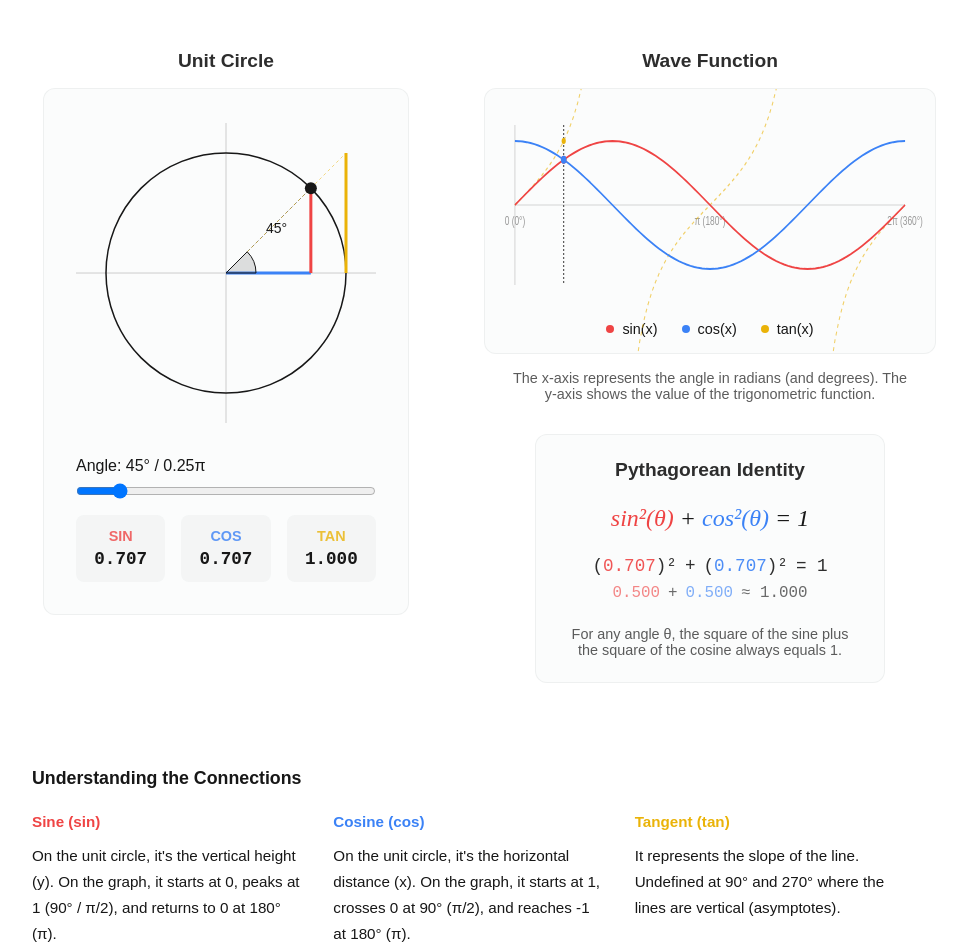
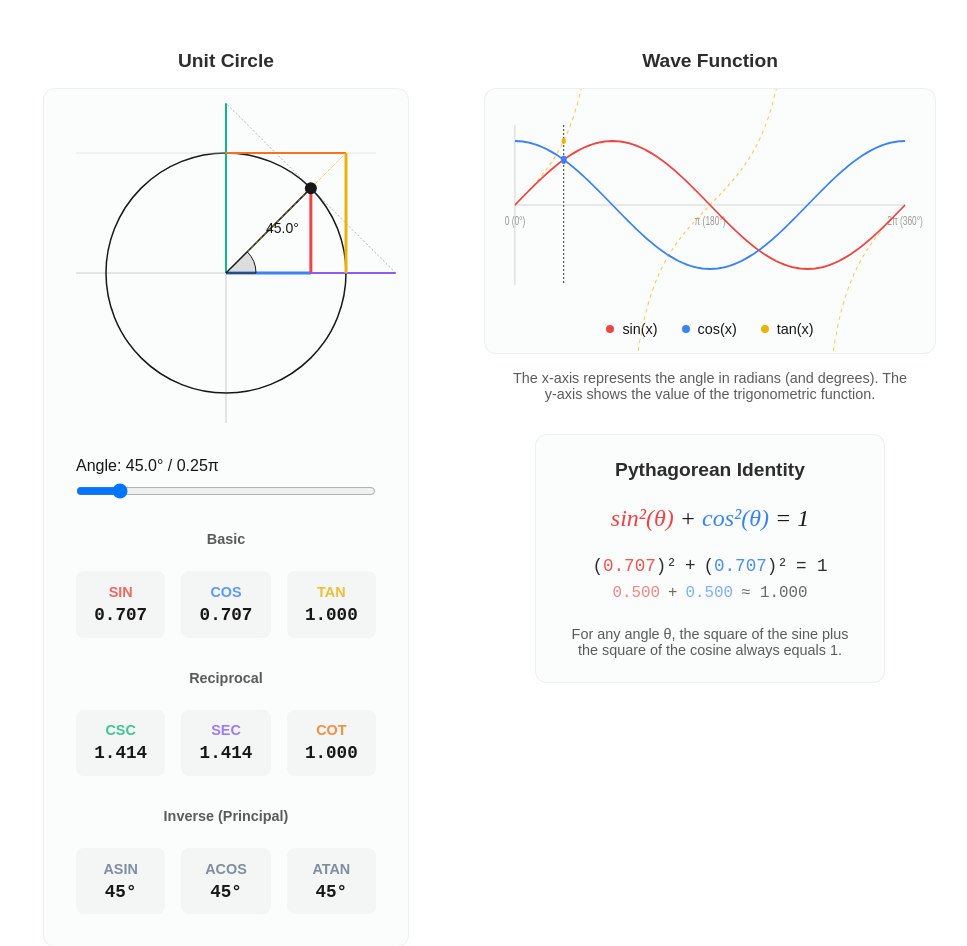
Before and after one commit to aimszai/ANAF, a Next.js app: page / in a window 1280 px wide. Shown: the part 166-1112 px from the top of the page, without its empty margins (172-1139 px from the left). Built offline with nearby package versions, Linux system fonts and the light colour scheme.

Commit message:
Add Reciprocal and Inverse functions

```diff
--- a/src/components/UnitCircle.module.css
+++ b/src/components/UnitCircle.module.css
@@ -66,6 +66,37 @@
     color: #eab308;
 }
 
+.cot h3 {
+    color: #f97316;
+}
+
+/* Orange */
+.sec h3 {
+    color: #8b5cf6;
+}
+
+/* Violet */
+.csc h3 {
+    color: #10b981;
+}
+
+/* Emerald */
+.inv h3 {
+    color: #64748b;
+}
+
+/* Slate */
+
+.sectionTitle {
+    width: 100%;
+    text-align: center;
+    font-size: 0.9rem;
+    opacity: 0.7;
+    margin-top: 1rem;
+    margin-bottom: 0.5rem;
+    font-weight: 600;
+}
+
 .svgContainer {
     width: 100%;
     max-width: 400px;
--- a/src/components/UnitCircle.tsx
+++ b/src/components/UnitCircle.tsx
@@ -87,10 +87,21 @@ export default function UnitCircle({ angle, onAngleChange }: UnitCircleProps) {
     }, [onAngleChange]);
 
     // Formatting values
-    const degrees = (angle * 180 / Math.PI).toFixed(0);
+    const degreesVal = (angle * 180 / Math.PI).toFixed(1);
     const sinVal = Math.sin(angle).toFixed(3);
     const cosVal = Math.cos(angle).toFixed(3);
     const tanVal = Math.abs(Math.tan(angle)) > 100 ? '∞' : Math.tan(angle).toFixed(3);
+
+    const cotVal = Math.abs(1 / Math.tan(angle)) > 100 ? '∞' : (1 / Math.tan(angle)).toFixed(3);
+    const secVal = Math.abs(1 / Math.cos(angle)) > 100 ? '∞' : (1 / Math.cos(angle)).toFixed(3);
+    const cscVal = Math.abs(1 / Math.sin(angle)) > 100 ? '∞' : (1 / Math.sin(angle)).toFixed(3);
+
+    // Inverse values (principal values in degrees)
+    // For display, we just show the principal value corresponding to the current function value
+    // Note: asin/acos/atan return radians.
+    const asinDeg = (Math.asin(Math.sin(angle)) * 180 / Math.PI).toFixed(0);
+    const acosDeg = (Math.acos(Math.cos(angle)) * 180 / Math.PI).toFixed(0);
+    const atanDeg = (Math.atan(Math.tan(angle)) * 180 / Math.PI).toFixed(0);
 
     return (
         <div className={styles.container}>
@@ -100,7 +111,7 @@ export default function UnitCircle({ angle, onAngleChange }: UnitCircleProps) {
                     viewBox={`0 0 ${size} ${size}`}
                     className={styles.svg}
                     onMouseDown={onMouseDown}
-                    // onMouseMove handled globally for smoother drag
+                    // onMouseMove handled globally
                     // onMouseUp handled globally
                     onTouchStart={onTouchStart}
                     onTouchMove={onTouchMove}
@@ -112,6 +123,77 @@ export default function UnitCircle({ angle, onAngleChange }: UnitCircleProps) {
 
                     {/* Main Circle */}
                     <circle cx={center} cy={center} r={radius} fill="none" stroke="currentColor" strokeWidth="1.5" />
+
+                    {/* Lines Logic:
+              - Sin (Red): Vertical from x-axis to point (x,y)
+              - Cos (Blue): Horizontal from center to (x, center)
+              - Tan (Yellow): Vertical at x=radius (right edge), extending to meet radial line
+              - Cot (Orange): Horizontal at y=radius (top edge), extending to meet radial line
+              - Sec (Violet): From center to Tan intersection (on x-axis if we project? No, sec is the hypotenuse of the tan triangle, i.e., from center to x-intercept of tangent line?
+                Actually, geometrically:
+                1. Point P at angle theta.
+                2. Tangent line at P hits x-axis at (sec, 0) and y-axis at (0, csc).
+                3. Tangent vertical at (1,0) hits radial line at (1, tan).
+                4. Cotangent horizontal at (0,1) hits radial line at (cot, 1).
+          */}
+
+                    {/* Let's implement the Tangent-at-P visualization for Sec/Csc as it's cleaner to see "all lines" */}
+                    {/* Tangent Line at Point P (x,y) */}
+                    {/* Equation of tangent at (cos, sin) is x*cos + y*sin = 1 (normalized) */}
+                    {/* x-intercept (y=0): x = 1/cos = sec */}
+                    {/* y-intercept (x=0): y = 1/sin = csc */}
+
+                    {Math.abs(Math.cos(angle)) > 0.01 && Math.abs(Math.sin(angle)) > 0.01 && (
+                        <line
+                            x1={center + radius * (1 / Math.cos(angle))} y1={center}
+                            x2={center} y2={center - radius * (1 / Math.sin(angle))}
+                            stroke="#666" strokeWidth="0.5" strokeDasharray="2 2"
+                        />
+                    )}
+
+                    {/* Secant Line (Violet) - Segment on x-axis from center to sec-intercept */}
+                    {Math.abs(Math.cos(angle)) > 0.01 && Math.abs(1 / Math.cos(angle)) < 5 && (
+                        <line
+                            x1={center} y1={center}
+                            x2={center + radius * (1 / Math.cos(angle))} y2={center}
+                            stroke="#8b5cf6" strokeWidth="2"
+                        />
+                    )}
+
+                    {/* Cosecant Line (Emerald) - Segment on y-axis from center to csc-intercept */}
+                    {Math.abs(Math.sin(angle)) > 0.01 && Math.abs(1 / Math.sin(angle)) < 5 && (
+                        <line
+                            x1={center} y1={center}
+                            x2={center} y2={center - radius * (1 / Math.sin(angle))}
+                            stroke="#10b981" strokeWidth="2"
+                        />
+                    )}
+
+                    {/* Cotangent Line (Orange) - Segment from (0,1) to (cot, 1) */}
+                    {/* Visualized at y=radius (top) for standard "box" view, or using the tangent-at-P intersection to y-axis?
+               Standard "all-in-one" often shows Cot as the line on y=1 (top) meeting the radial line.
+               Radial line eq: y = tan(theta) * x.
+               Intersection with y=1 (normalized): 1 = tan * x => x = cot.
+               So from (0, radius) to (radius * cot, radius).
+            */}
+                    {Math.abs(Math.sin(angle)) > 0.01 && Math.abs(1 / Math.tan(angle)) < 5 && (
+                        <>
+                            {/* Reference line Top (y=1) */}
+                            <line x1={0} y1={center - radius} x2={size} y2={center - radius} stroke="#ccc" strokeWidth="0.5" />
+                            {/* Cot line */}
+                            <line
+                                x1={center} y1={center - radius}
+                                x2={center + radius * (1 / Math.tan(angle))} y2={center - radius}
+                                stroke="#f97316" strokeWidth="2"
+                            />
+                            {/* Radial extension to Cot */}
+                            <line
+                                x1={center} y1={center}
+                                x2={center + radius * (1 / Math.tan(angle))} y2={center - radius}
+                                stroke="#f97316" strokeWidth="0.5" strokeDasharray="2 2" opacity="0.5"
+                            />
+                        </>
+                    )}
 
                     {/* Cosine Line (Blue) */}
                     <line
@@ -130,9 +212,9 @@ export default function UnitCircle({ angle, onAngleChange }: UnitCircleProps) {
                     />
 
                     {/* Radius Line */}
-                    <line x1={center} y1={center} x2={x} y2={y} stroke="currentColor" strokeWidth="1" strokeDasharray="4 2" opacity="0.5" />
+                    <line x1={center} y1={center} x2={x} y2={y} stroke="currentColor" strokeWidth="1.5" />
 
-                    {/* Tangent Line (Yellow) */}
+                    {/* Tangent Line (Yellow) - Vertical at x=1 */}
                     {Math.abs(Math.tan(angle)) < 10 && Math.abs(Math.cos(angle)) > 0.01 && (
                         <line
                             x1={center + radius}
@@ -163,14 +245,14 @@ export default function UnitCircle({ angle, onAngleChange }: UnitCircleProps) {
                         stroke="currentColor"
                         strokeWidth="1"
                     />
-                    <text x={center + 40} y={center - 40} fontSize="14" fill="currentColor">{degrees}°</text>
+                    <text x={center + 40} y={center - 40} fontSize="14" fill="currentColor">{degreesVal}°</text>
 
                 </svg>
             </div>
 
             <div className={styles.controls}>
                 <div className={styles.sliderContainer}>
-                    <label>Angle: {degrees}° / {(angle / Math.PI).toFixed(2)}π</label>
+                    <label>Angle: {degreesVal}° / {(angle / Math.PI).toFixed(2)}π</label>
                     <input
                         type="range"
                         min="0"
@@ -181,6 +263,7 @@ export default function UnitCircle({ angle, onAngleChange }: UnitCircleProps) {
                     />
                 </div>
 
+                <div className={styles.sectionTitle}>Basic</div>
                 <div className={styles.values}>
                     <div className={`${styles.valueCard} ${styles.sin}`}>
                         <h3>SIN</h3>
@@ -195,6 +278,38 @@ export default function UnitCircle({ angle, onAngleChange }: UnitCircleProps) {
                         <p>{tanVal}</p>
                     </div>
                 </div>
+
+                <div className={styles.sectionTitle}>Reciprocal</div>
+                <div className={styles.values}>
+                    <div className={`${styles.valueCard} ${styles.csc}`}>
+                        <h3>CSC</h3>
+                        <p>{cscVal}</p>
+                    </div>
+                    <div className={`${styles.valueCard} ${styles.sec}`}>
+                        <h3>SEC</h3>
+                        <p>{secVal}</p>
+                    </div>
+                    <div className={`${styles.valueCard} ${styles.cot}`}>
+                        <h3>COT</h3>
+                        <p>{cotVal}</p>
+                    </div>
+                </div>
+
+                <div className={styles.sectionTitle}>Inverse (Principal)</div>
+                <div className={styles.values}>
+                    <div className={`${styles.valueCard} ${styles.inv}`}>
+                        <h3>ASIN</h3>
+                        <p>{asinDeg}°</p>
+                    </div>
+                    <div className={`${styles.valueCard} ${styles.inv}`}>
+                        <h3>ACOS</h3>
+                        <p>{acosDeg}°</p>
+                    </div>
+                    <div className={`${styles.valueCard} ${styles.inv}`}>
+                        <h3>ATAN</h3>
+                        <p>{atanDeg}°</p>
+                    </div>
+                </div>
             </div>
         </div>
     );
```
